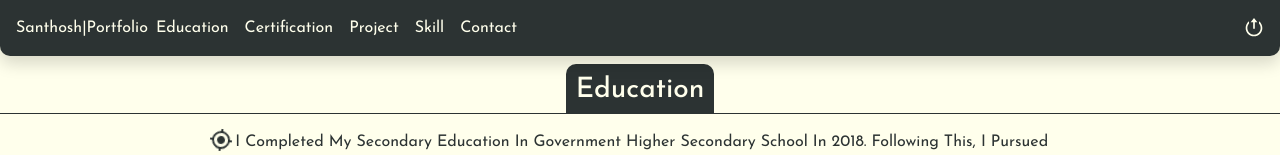
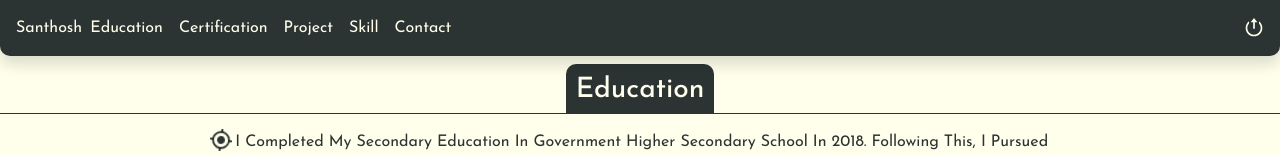
Before and after one commit to Santhosh10661/Portfolio, a React (Create React App) app: page / in a window 1280 px wide. Both pictures are taken after a click on the button "-Lets Go-". Shown: the top 155 px of the page. Built offline with nearby package versions, Linux system fonts and the light colour scheme.

Commit message:
nav name

```diff
--- a/src/Nav.js
+++ b/src/Nav.js
@@ -34,7 +34,7 @@ function Nav() {
       }}
     >
       <span style={navTextClr} onClick={() => handleClosePage()}>
-        santhosh|portfolio
+        santhosh
       </span>
       <button
         className="navbar-toggler"
```
